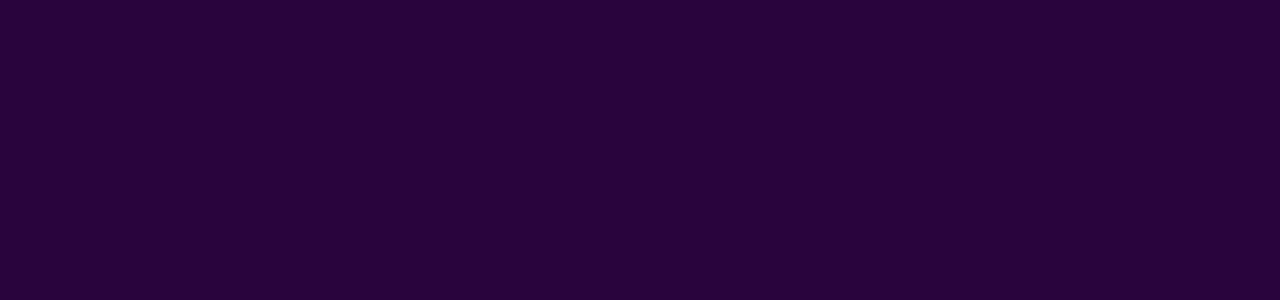
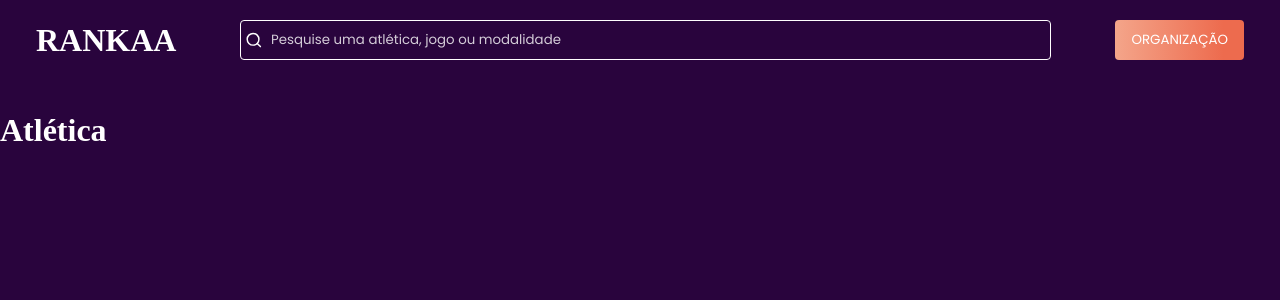
Before and after one commit to 3salles/rankaa, a React (Create React App) app in the folder frontend/: page /athletic/1 in a window 1280 px wide. Shown: the top 300 px of the page. Built offline with nearby package versions, Linux system fonts and the light colour scheme.

Commit message:
feat: create athletic page

```diff
--- a/frontend/src/App.tsx
+++ b/frontend/src/App.tsx
@@ -1,4 +1,5 @@
 import { BrowserRouter, Route, Switch } from 'react-router-dom';
+import { Athletic } from './pages/Athletic';
 import { Athletics } from './pages/Athletics';
 
 import { Home } from './pages/Home';
@@ -15,6 +16,7 @@
       <Route path="/" exact component={Home} />
       <Route  path="/modalities" exact component={Modalities} />
       <Route  path="/athletics" exact component={Athletics} />
+      <Route  path="/athletic/:id" exact component={Athletic} />
     </Switch>
     </BrowserRouter>
     </>
--- /dev/null
+++ b/frontend/src/pages/Athletic/index.tsx
@@ -0,0 +1,9 @@
+import { AppLayout } from "../../layouts/AppLayout";
+
+export function Athletic() {
+  return (
+    <AppLayout>
+      <h1>Atlética</h1>
+    </AppLayout>
+  )
+}
```
